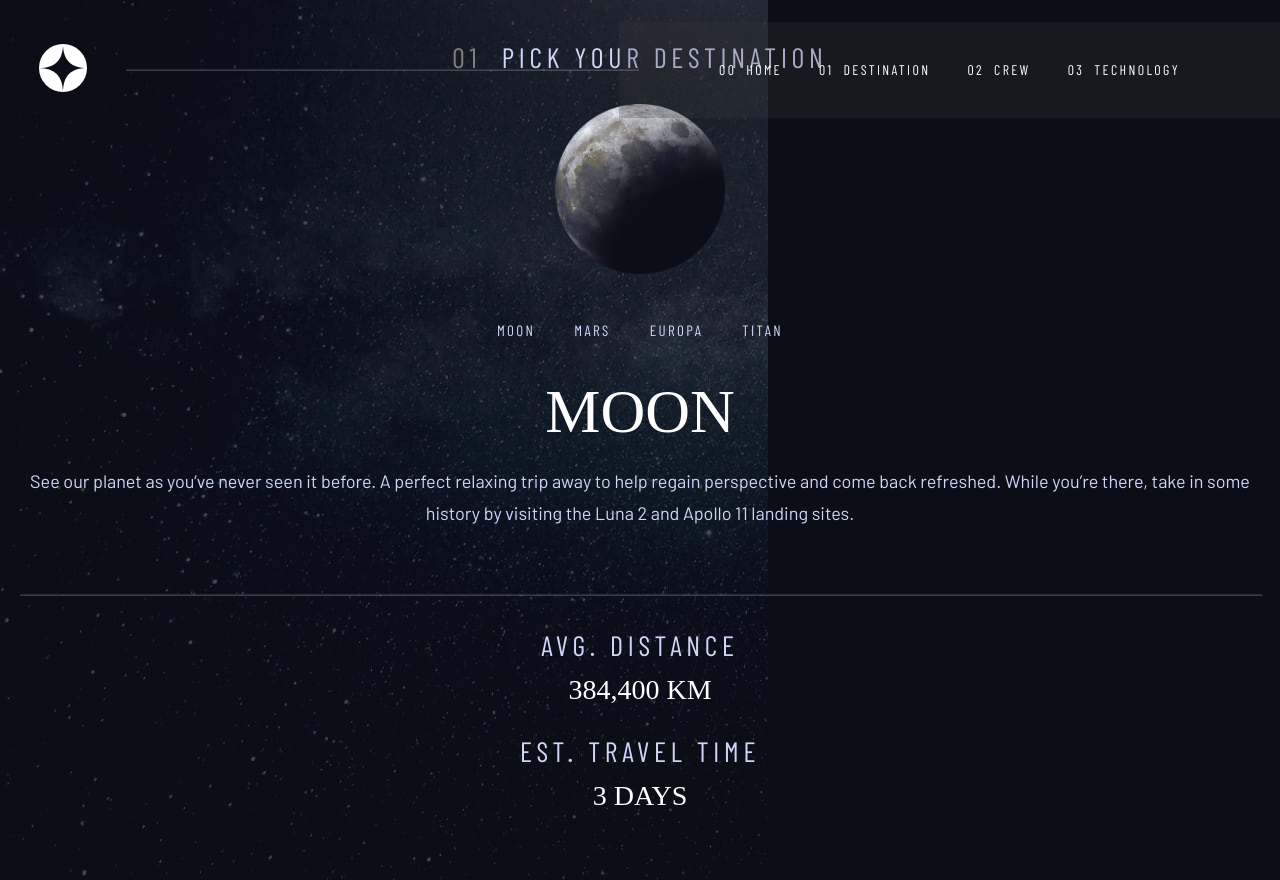
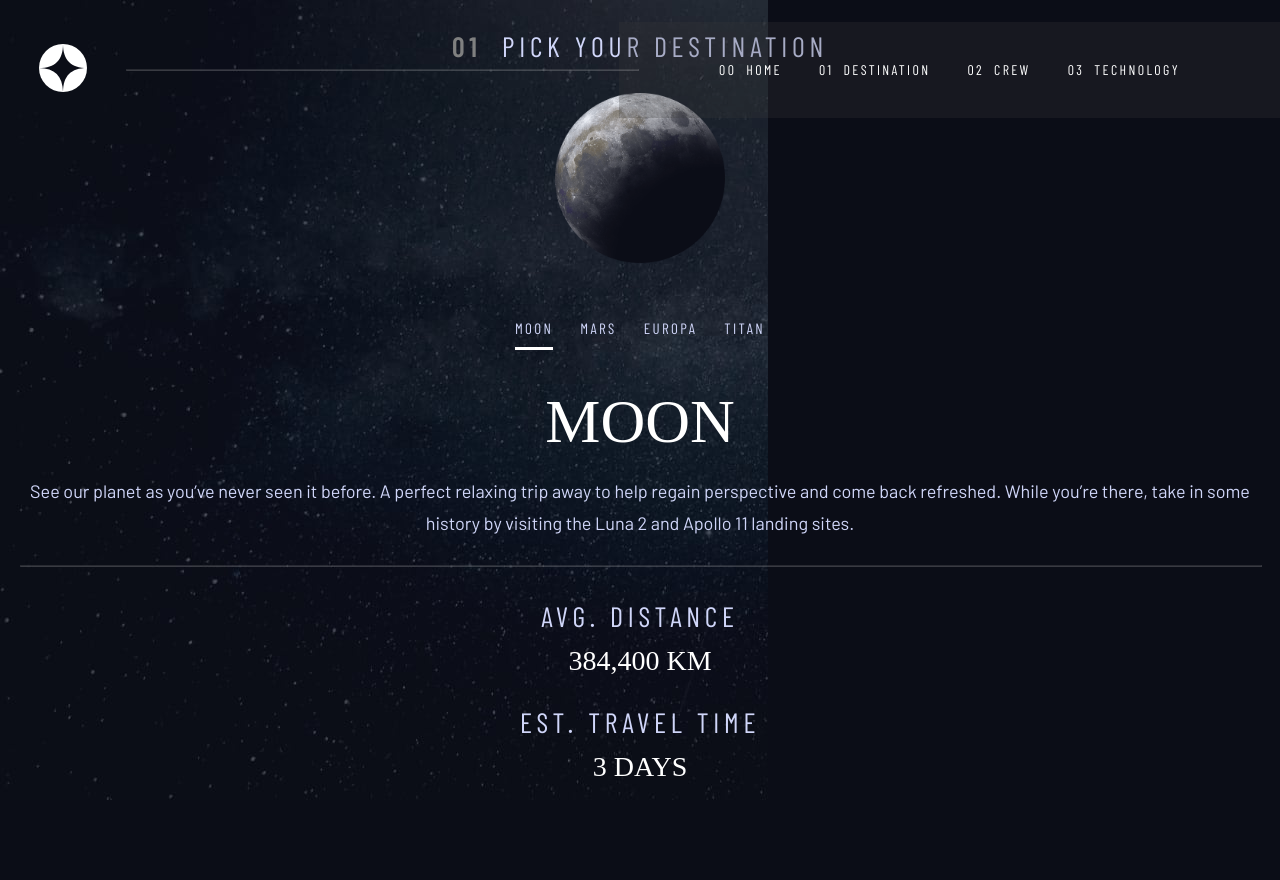
Before and after one commit to MargaritaBusyginaCa/space-tourism-website, a Vue app: page /destination in a window 1280 px wide. After the commit the page ends 811 px from the top, so only its background shows below. Built offline with nearby package versions, Linux system fonts and the light colour scheme; a web font is replaced by a local one.

Commit message:
take planets data out in a separate file

```diff
--- a/src/App.vue
+++ b/src/App.vue
@@ -8,5 +8,5 @@
 </template>
 
 <style lang="scss">
-@import "@/assets/global.scss";
+@import "@/assets/scss/global.scss";
 </style>
--- /dev/null
+++ b/src/assets/planets.json
@@ -0,0 +1,30 @@
+[
+  {
+    "index": 0,
+    "name": "moon",
+    "description": "See our planet as you’ve never seen it before. A perfect relaxing trip away to help regain perspective and come back refreshed. While you’re there, take in some history by visiting the Luna 2 and Apollo 11 landing sites.",
+    "avgDistance": "384,400 km",
+    "travelTime": "3 days"
+  },
+  {
+    "index": 1,
+    "name": "mars",
+    "description": "Don’t forget to pack your hiking boots. You’ll need them to tackle Olympus Mons, the tallest planetary mountain in our solar system. It’s two and a half times the size of Everest!",
+    "avgDistance": "225 MIL. km",
+    "travelTime": "9 months"
+  },
+  {
+    "index": 2,
+    "name": "europa",
+    "description": "The smallest of the four Galilean moons orbiting Jupiter, Europa is a winter lover’s dream. With an icy surface, it’s perfect for a bit of ice skating, curling, hockey, or simple relaxation in your snug wintery cabin.",
+    "avgDistance": "628 MIL. km",
+    "travelTime": "3 years"
+  },
+  {
+    "index": 3,
+    "name": "titan",
+    "description": "The only moon known to have a dense atmosphere other than Earth, Titan is a home away from home (just a few hundred degrees colder!). As a bonus, you get striking views of the Rings of Saturn.",
+    "avgDistance": "1.6 BIL. km",
+    "travelTime": "7 years"
+  }
+]
--- a/src/components/Navbar.vue
+++ b/src/components/Navbar.vue
@@ -41,7 +41,7 @@
 </template>
 
 <style lang="scss" scoped>
-@import "@/assets/variables.scss";
+@import "@/assets/scss/variables.scss";
 nav {
   display: flex;
   justify-content: space-between;
--- a/src/pages/Destination.vue
+++ b/src/pages/Destination.vue
@@ -1,40 +1,8 @@
 <script setup>
 import { ref } from "vue";
+import planets from "@/assets/planets.json";
 const activePlanet = ref(0);
-const planets = ref([
-  {
-    index: 0,
-    name: "moon",
-    description:
-      "See our planet as you’ve never seen it before. A perfect relaxing trip away to help regain perspective and come back refreshed. While you’re there, take in some history by visiting the Luna 2 and Apollo 11 landing sites.",
-    avgDistance: "384,400 km",
-    travelTime: "3 days",
-  },
-  {
-    index: 1,
-    name: "mars",
-    description:
-      "Don’t forget to pack your hiking boots. You’ll need them to tackle Olympus Mons, the tallest planetary mountain in our solar system. It’s two and a half times the size of Everest!",
-    avgDistance: "225 MIL. km",
-    travelTime: "9 months",
-  },
-  {
-    index: 2,
-    name: "europa",
-    description:
-      "The smallest of the four Galilean moons orbiting Jupiter, Europa is a winter lover’s dream. With an icy surface, it’s perfect for a bit of ice skating, curling, hockey, or simple relaxation in your snug wintery cabin.",
-    avgDistance: "628 MIL. km",
-    travelTime: "3 years",
-  },
-  {
-    index: 3,
-    name: "titan",
-    description:
-      "The only moon known to have a dense atmosphere other than Earth, Titan is a home away from home (just a few hundred degrees colder!). As a bonus, you get striking views of the Rings of Saturn.",
-    avgDistance: "1.6 BIL. km",
-    travelTime: "7 years",
-  },
-]);
+
 const switchPlanet = (index) => {
   activePlanet.value = index;
 };
@@ -42,7 +10,7 @@
 
 <template>
   <main>
-    <p class="size-5"><span>01</span> Pick your destination</p>
+    <p class="size-5 page-heading"><span>01</span> Pick your destination</p>
     <img
       class="planet-image"
       :src="`/assets/destination/image-${planets[activePlanet].name}.png`"
@@ -50,7 +18,12 @@
     />
     <ul>
       <li v-for="(planet, index) in planets" :key="planet.name">
-        <button @click="switchPlanet(index)">{{ planet.name }}</button>
+        <button
+          @click="switchPlanet(index)"
+          :class="index === activePlanet ? 'active' : null"
+        >
+          {{ planet.name }}
+        </button>
       </li>
     </ul>
     <h1>{{ planets[activePlanet].name }}</h1>
@@ -70,10 +43,10 @@
 </template>
 
 <style lang="scss" scoped>
-@import "@/assets/variables.scss";
+@import "@/assets/scss/variables.scss";
 main {
   height: 100vh;
-  padding: 40px 20px;
+  padding: 0px 20px;
   display: flex;
   flex-direction: column;
   align-items: center;
@@ -81,10 +54,15 @@
   text-align: center;
   background-image: url("/assets/destination/background-destination-tablet.jpg");
   background-repeat: no-repeat;
-  span {
-    margin-right: 10px;
-    color: grey;
+  .page-heading {
+    margin-top: 40px;
+    span {
+      margin-right: 10px;
+      color: grey;
+      font-weight: 600;
+    }
   }
+
   ul {
     padding: 0;
     display: flex;
@@ -94,6 +72,7 @@
     li {
       button {
         border: none;
+        padding: 10px 0;
         background-color: transparent;
         letter-spacing: 2.36px;
         font-weight: 400;
@@ -101,6 +80,9 @@
         font-family: $font_secondary_condensed;
         color: $lavender;
         text-transform: uppercase;
+        &.active {
+          border-bottom: 3px solid $white;
+        }
       }
     }
   }
--- a/src/pages/Home.vue
+++ b/src/pages/Home.vue
@@ -25,7 +25,7 @@
 </template>
 
 <style lang="scss" scoped>
-@import "@/assets/variables.scss";
+@import "@/assets/scss/variables.scss";
 .home-space {
   width: 100%;
   height: 100vh;
```
Also changed, not shown: src/assets/scss/global.scss (renamed from src/assets/global.scss), src/assets/scss/variables.scss (renamed from src/assets/variables.scss).
